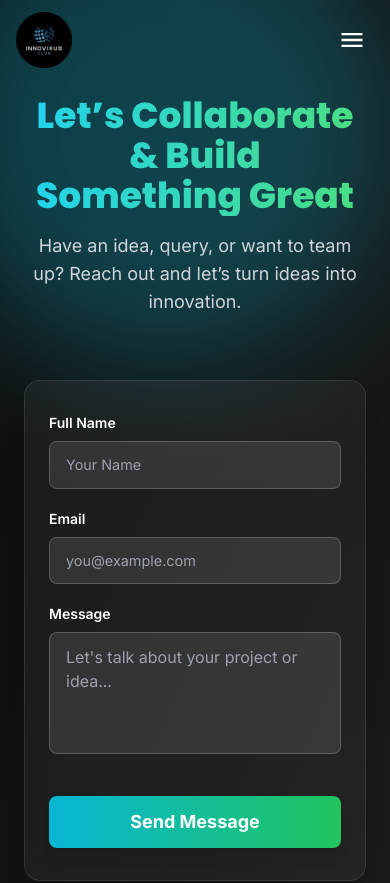
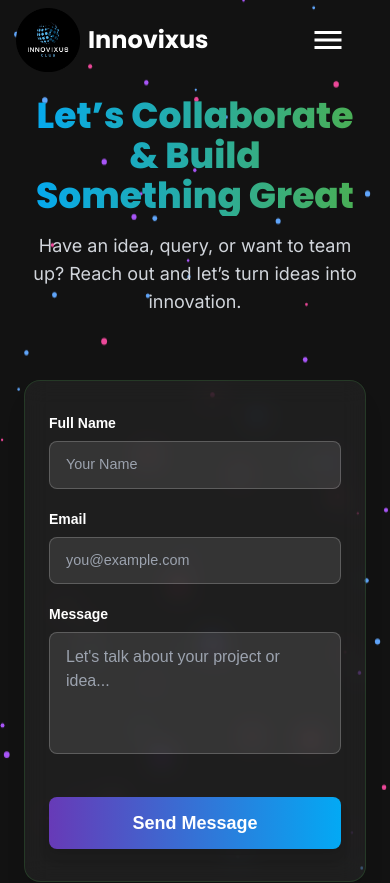
Before and after one commit to TanishaTrivedi123/Innovixus_Website, a React (Vite) app in the folder frontend/: page /contact in a window 390 px wide. Shown: the top 883 px of the page. Built offline with nearby package versions, Linux system fonts and the light colour scheme.

Commit message:
Radhe Radhe

```diff
--- /dev/null
+++ b/frontend/src/components/HeroBackgroundDots.jsx
@@ -0,0 +1,62 @@
+import React, { useEffect, useRef } from "react";
+
+const HeroBackgroundDots = () => {
+  const canvasRef = useRef(null);
+
+  useEffect(() => {
+    const canvas = canvasRef.current;
+    const ctx = canvas.getContext("2d");
+    let animationFrameId;
+
+    const colors = ["#60a5fa", "#a855f7", "#ec4899"];
+    const dots = Array.from({ length: 70 }, () => ({
+      x: Math.random() * window.innerWidth,
+      y: Math.random() * window.innerHeight,
+      radius: Math.random() * 2 + 1,
+      color: colors[Math.floor(Math.random() * colors.length)],
+      dx: Math.random() * 0.8 - 0.4,
+      dy: Math.random() * 0.8 - 0.4,
+    }));
+
+    const resize = () => {
+      canvas.width = window.innerWidth;
+      canvas.height = window.innerHeight;
+    };
+
+    const animate = () => {
+      ctx.clearRect(0, 0, canvas.width, canvas.height);
+      dots.forEach((dot) => {
+        dot.x += dot.dx;
+        dot.y += dot.dy;
+
+        if (dot.x < 0 || dot.x > canvas.width) dot.dx *= -1;
+        if (dot.y < 0 || dot.y > canvas.height) dot.dy *= -1;
+
+        ctx.beginPath();
+        ctx.arc(dot.x, dot.y, dot.radius, 0, Math.PI * 2);
+        ctx.fillStyle = dot.color;
+        ctx.fill();
+      });
+
+      animationFrameId = requestAnimationFrame(animate);
+    };
+
+    resize();
+    window.addEventListener("resize", resize);
+    animate();
+
+    return () => {
+      cancelAnimationFrame(animationFrameId);
+      window.removeEventListener("resize", resize);
+    };
+  }, []);
+
+  return (
+    <canvas
+      ref={canvasRef}
+      className="absolute inset-0 w-full h-full z-0 pointer-events-none"
+    />
+  );
+};
+
+export default HeroBackgroundDots;
--- a/frontend/src/components/Navbar.jsx
+++ b/frontend/src/components/Navbar.jsx
@@ -1,4 +1,3 @@
-// ✅ Updated Navbar.jsx
 import React, { useRef, useState, useEffect } from "react";
 import { IoMdMenu, IoMdClose } from "react-icons/io";
 import { NavLink, useNavigate, useLocation } from "react-router-dom";
@@ -87,15 +86,15 @@ const Navbar = () => {
               <img
                 src="/circular_icon.png"
                 alt="Logo"
-                className="h-14 w-14 sm:h-16 sm:w-16 lg:h-18 lg:w-18 xl:h-20 xl:w-20"
+                className="h-16 w-16 sm:h-16 sm:w-16 lg:h-18 lg:w-18 xl:h-20 xl:w-20"
               />
-              <span className="ml-3 text-white text-xl sm:text-2xl lg:text-3xl xl:text-4xl font-bold hidden sm:block font-poppins">
+              <span className="ml-2 text-white text-2xl sm:text-2xl lg:text-3xl xl:text-4xl font-bold block font-poppins">
                 Innovixus
               </span>
             </div>
 
             {/* Desktop Menu */}
-            <div className="hidden md:block">
+            <div className="hidden lg:block">
               <div
                 ref={desktopMenuRef}
                 className="ml-10 flex items-center space-x-4 lg:space-x-6 xl:space-x-8 font-inter font-semibold"
@@ -155,16 +154,16 @@ const Navbar = () => {
             {/* Mobile Menu Button */}
             <div
               ref={mobileMenuButtonRef}
-              className="md:hidden flex items-center"
+              className="lg:hidden flex items-center pr-4 sm:pr-6"
             >
               <button
                 onClick={() => setIsOpen(!isOpen)}
-                className="inline-flex items-center justify-center p-2 sm:p-3 rounded-md text-white focus:outline-none"
+                className="inline-flex items-center justify-center p-3 rounded-md text-white focus:outline-none"
               >
                 {isOpen ? (
-                  <IoMdClose className="block h-7 w-7 sm:h-8 sm:w-8" />
+                  <IoMdClose className="block h-9 w-9" /> // larger icon
                 ) : (
-                  <IoMdMenu className="block h-7 w-7 sm:h-8 sm:w-8" />
+                  <IoMdMenu className="block h-9 w-9" />
                 )}
               </button>
             </div>
@@ -174,16 +173,16 @@ const Navbar = () => {
         {/* Mobile Menu */}
         <div
           ref={mobileMenuRef}
-          className={`md:hidden font-inter font-semibold bg-very-dark-blue transition-all duration-300 ease-in-out ${
+          className={`lg:hidden font-inter font-semibold bg-very-dark-blue transition-all duration-300 ease-in-out ${
             isOpen ? "max-h-screen" : "max-h-0 overflow-hidden"
           }`}
         >
-          <div className="px-3 pt-3 pb-4 space-y-2 sm:px-4">
+          <div className="px-4 pt-4 pb-5 space-y-3 sm:px-5">
             <NavLink
               to="/"
               onClick={() => setIsOpen(false)}
               className={({ isActive }) =>
-                `block px-4 py-3 rounded-md text-xl font-medium w-full ${
+                `block px-5 py-4 rounded-md text-2xl font-semibold w-full ${
                   isActive ? "text-blue-500" : "text-white hover:text-cyan-200"
                 }`
               }
@@ -194,7 +193,7 @@ const Navbar = () => {
               to="/team-members"
               onClick={() => setIsOpen(false)}
               className={({ isActive }) =>
-                `block px-4 py-3 rounded-md text-xl font-medium w-full ${
+                `block px-5 py-4 rounded-md text-2xl font-semibold w-full ${
                   isActive ? "text-blue-500" : "text-white hover:text-cyan-200"
                 }`
               }
@@ -205,7 +204,7 @@ const Navbar = () => {
               to="/about"
               onClick={() => setIsOpen(false)}
               className={({ isActive }) =>
-                `block px-4 py-3 rounded-md text-xl font-medium w-full ${
+                `block px-5 py-4 rounded-md text-2xl font-semibold w-full ${
                   isActive ? "text-blue-500" : "text-white hover:text-cyan-200"
                 }`
               }
@@ -214,8 +213,9 @@ const Navbar = () => {
             </NavLink>
             <NavLink
               to="/contact"
+              onClick={() => setIsOpen(false)}
               className={({ isActive }) =>
-                `block px-4 py-3 rounded-md text-xl font-medium w-full ${
+                `block px-5 py-4 rounded-md text-2xl font-semibold w-full ${
                   isActive ? "text-blue-500" : "text-white hover:text-cyan-200"
                 }`
               }
--- a/frontend/src/index.css
+++ b/frontend/src/index.css
@@ -7,3 +7,16 @@
 body {
   @apply bg-very-dark-blue;
 }
+
+* {
+  margin: 0;
+  padding: 0;
+  box-sizing: border-box;
+  font-family: "Gilroy", sans-serif;
+}
+
+html,
+body {
+  height: 100%;
+  width: 100%;
+}
--- a/frontend/src/pages/ContactPage.jsx
+++ b/frontend/src/pages/ContactPage.jsx
@@ -1,13 +1,15 @@
-import React, { useState, useRef } from "react";
+import React, { useRef } from "react";
 import { useGSAP } from "@gsap/react";
 import gsap from "gsap";
 import axios from "axios";
 import { toast } from "react-toastify";
+import { API_URL } from "../utils/api";
+import HeroBackgroundDots from "../components/HeroBackgroundDots";
 
 const ContactPage = () => {
   const headingRef = useRef();
   const subTextRef = useRef();
-  const formRef = useRef(); // NEW
+  const formRef = useRef();
   const nameRef = useRef();
   const emailRef = useRef();
   const messageRef = useRef();
@@ -42,38 +44,35 @@ const ContactPage = () => {
     const name = nameRef.current.value;
     const email = emailRef.current.value;
     const message = messageRef.current.value;
+
     try {
       if (!name || !email || !message) {
         return toast.error("All fields are required");
       }
 
-      const response = await axios.post(
-        "https://innovixus-backend.onrender.com/contact",
-        {
-          name: name,
-          email: email,
-          message: message,
-        }
-      );
+      const response = await axios.post(`${API_URL}/contact`, {
+        name,
+        email,
+        message,
+      });
 
       if (response.data.success) {
-        toast.success("your response is sent");
+        toast.success("Your response has been sent!");
         nameRef.current.value = "";
         emailRef.current.value = "";
         messageRef.current.value = "";
       } else {
-        toast.error("internal server error");
+        toast.error("Internal server error");
       }
     } catch (error) {
       console.log(error);
+      toast.error("Something went wrong");
     }
   };
 
   return (
-    <div className="relative w-full min-h-screen flex items-center justify-center bg-gradient-to-br from-[#0d0d0d] via-[#121212] to-[#1a1a1a] text-white pt-24 px-6 sm:px-12 font-inter overflow-hidden">
-      {/* Glowing Background Circles */}
-      <div className="absolute -top-28 -left-20 w-[30rem] h-[30rem] bg-cyan-500 rounded-full opacity-30 blur-3xl animate-pulse mix-blend-lighten z-0"></div>
-      <div className="absolute -bottom-24 -right-16 w-[32rem] h-[32rem] bg-green-400 rounded-full opacity-20 blur-2xl animate-ping mix-blend-lighten z-0"></div>
+    <div className="relative w-full min-h-screen flex items-center justify-center bg-[#121212] text-white pt-24 px-6 sm:px-12 font-inter overflow-hidden">
+      <HeroBackgroundDots />
 
       {/* Main Content */}
       <div className="relative z-10 w-full max-w-7xl flex flex-col lg:flex-row items-center justify-center gap-16 mb-20">
@@ -81,7 +80,7 @@ const ContactPage = () => {
         <div className="max-w-lg text-center lg:text-left">
           <h1
             ref={headingRef}
-            className="text-4xl sm:text-5xl font-extrabold text-transparent bg-clip-text bg-gradient-to-r from-cyan-400 to-green-400 font-poppins mb-4"
+            className="text-4xl sm:text-5xl font-extrabold text-transparent bg-clip-text bg-gradient-to-r from-[#03A9F4] to-[#4CAF50] font-poppins mb-4"
           >
             Let’s Collaborate & Build Something Great
           </h1>
@@ -97,46 +96,48 @@ const ContactPage = () => {
         {/* Right Section - Custom Form */}
         <div
           ref={formRef}
-          className="w-full max-w-md backdrop-blur-md bg-white/5 border border-white/10 shadow-xl rounded-2xl px-6 py-8 sm:p-10 font-inter"
+          className="w-full max-w-md backdrop-blur-md bg-white/5 border border-[#4CAF50]/20 shadow-xl rounded-2xl px-6 py-8 sm:p-10 font-inter"
         >
           <form onSubmit={onSubmitHandler} className="flex flex-col gap-5">
             <div>
-              <label className="block text-sm mb-2 font-semibold">
+              <label className="block text-sm mb-2 font-semibold text-white">
                 Full Name
               </label>
               <input
                 ref={nameRef}
                 type="text"
                 placeholder="Your Name"
-                className="w-full px-4 py-3 rounded-lg bg-white/10 border border-white/20 text-white placeholder-gray-400 focus:outline-none focus:ring-2 focus:ring-cyan-400"
+                className="w-full px-4 py-3 rounded-lg bg-white/10 border border-white/20 text-white placeholder-gray-400 focus:outline-none focus:ring-2 focus:ring-[#03A9F4]"
               />
             </div>
 
             <div>
-              <label className="block text-sm mb-2 font-semibold">Email</label>
+              <label className="block text-sm mb-2 font-semibold text-white">
+                Email
+              </label>
               <input
                 ref={emailRef}
                 type="email"
                 placeholder="you@example.com"
-                className="w-full px-4 py-3 rounded-lg bg-white/10 border border-white/20 text-white placeholder-gray-400 focus:outline-none focus:ring-2 focus:ring-green-400"
+                className="w-full px-4 py-3 rounded-lg bg-white/10 border border-white/20 text-white placeholder-gray-400 focus:outline-none focus:ring-2 focus:ring-[#673AB7]"
               />
             </div>
 
             <div>
-              <label className="block text-sm mb-2 font-semibold">
+              <label className="block text-sm mb-2 font-semibold text-white">
                 Message
               </label>
               <textarea
                 ref={messageRef}
                 rows="4"
                 placeholder="Let's talk about your project or idea..."
-                className="w-full px-4 py-3 rounded-lg bg-white/10 border border-white/20 text-white placeholder-gray-400 resize-none focus:outline-none focus:ring-2 focus:ring-cyan-300"
+                className="w-full px-4 py-3 rounded-lg bg-white/10 border border-white/20 text-white placeholder-gray-400 resize-none focus:outline-none focus:ring-2 focus:ring-[#4CAF50]"
               ></textarea>
             </div>
 
             <button
               type="submit"
-              className="mt-4 py-3 rounded-lg bg-gradient-to-r from-cyan-500 to-green-500 hover:from-green-400 hover:to-cyan-400 transition-all duration-300 font-bold text-white text-lg shadow-lg"
+              className="mt-4 py-3 rounded-lg bg-gradient-to-r from-[#673AB7] to-[#03A9F4] hover:from-[#03A9F4] hover:to-[#4CAF50] transition-all duration-300 font-bold text-white text-lg shadow-lg"
             >
               Send Message
             </button>
```
Also changed, not shown: frontend/src/components/Event/ExploreEvent.jsx (+3 -6 lines), frontend/src/components/Hero.jsx (+42 -10 lines), frontend/src/pages/About.jsx (+2 -55 lines), frontend/src/pages/TeamMembers.jsx (+20 -12 lines).
